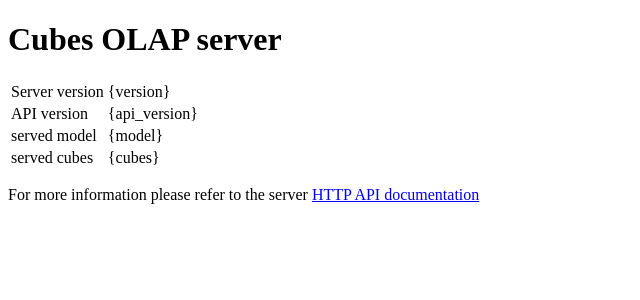
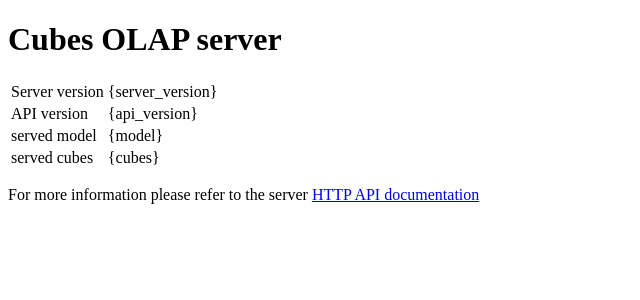
Before and after one commit to DataBrewery/cubes, a Python web app: template cubes/server/templates/index.html in a window 1280 px wide. Shown: the top 300 px of the page, without its empty margins (0-640 px from the left). Run offline with Jinja, Linux system fonts and the light colour scheme; the template is opened without the code that fills it, so the values that code supplies are empty.

Commit message:
fix index template

```diff
--- a/cubes/server/templates/index.html
+++ b/cubes/server/templates/index.html
@@ -7,7 +7,7 @@
 <body>
   <h1>Cubes OLAP server</h1>
   <table id="info">
-      <tr><td>Server version</td><td>{version}</td></tr>
+      <tr><td>Server version</td><td>{server_version}</td></tr>
       <tr><td>API version</td><td>{api_version}</td></tr>
       <tr><td>served model</td><td>{model}</td></tr>
       <tr><td>served cubes</td><td>{cubes}</td></tr>
```
